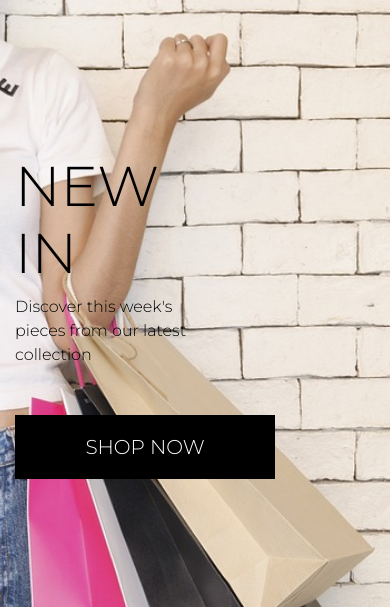
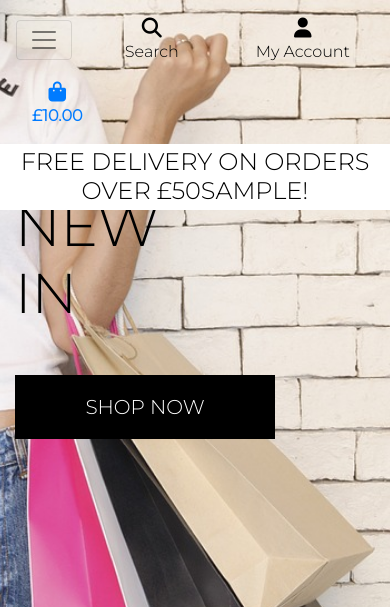
Before and after one commit to marcomoreschi/Milestone-4, a Django app: template home/templates/home/index.html in a window 390 px wide. Shown: the top 607 px of the page. Run offline with Django 3.2, Linux system fonts and the light colour scheme; the template is opened without the code that fills it: most values are stand-ins (such as "Sample title", 1, 10 or a date in 2020); some libraries are stand-ins or nearby versions.

Commit message:
added mobile-header

```diff
--- a/home/templates/home/index.html
+++ b/home/templates/home/index.html
@@ -16,7 +16,6 @@
                 <h1 class="display-4 logo-font text-black">
                     NEW IN
                 </h1>
-                    <p class="text-black">Discover this week's pieces from our latest collection</p>
                 <div class="my-5">
                     <h4>
                         <a href="" class="shop-now-button btn btn-lg rounded-0 text-uppercase py-3">Shop Now</a>
--- a/static/css/base.css
+++ b/static/css/base.css
@@ -56,12 +56,10 @@ body {
     border: 1px solid black !important;
 }
 
-#footer {
+.bg-black {
+    background: #000 !important;
+}
 
-}
-.footer-font {
-    font-family: 'Montserrat', sans-serif;
-}
 /* -------------------------------- Media Queries */
 
 /* Slightly larger container on xl screens */
--- a/templates/base.html
+++ b/templates/base.html
@@ -16,7 +16,7 @@
     {% block corecss %}
         <link rel="stylesheet" href="https://stackpath.bootstrapcdn.com/bootstrap/4.4.1/css/bootstrap.min.css" integrity="sha384-Vkoo8x4CGsO3+Hhxv8T/Q5PaXtkKtu6ug5TOeNV6gBiFeWPGFN9MuhOf23Q9Ifjh" crossorigin="anonymous">
         <link rel="stylesheet" href="https://fonts.googleapis.com/css2?family=Montserrat:wght@300&display=swap" rel="stylesheet">
-        <link rel="stylesheet" href="{% static 'css/base.css' %}"
+        <link rel="stylesheet" href="{% static 'css/base.css' %}">
     {% endblock %}
 
     {% block extra_css %}
@@ -36,7 +36,7 @@
   </head>
  <body>
     <header class="container-fluid fixed-top">
-    <div id="topnav" class="row pt-lg-2 d-none d-lg-flex">
+        <div id="topnav" class="row pt-lg-2 d-none d-lg-flex">
             <div class="col-12 col-lg-4 my-auto py-1 py-lg-0 text-center text-lg-left">
                 <a href="{% url 'home' %}" class="nav-link main-logo-link">
                     <h2 class="logo-font text-black my-0"><strong>Marco</strong>Store</h2>
@@ -95,6 +95,20 @@
                 </ul>
             </div>
         </div>
+        <div class="row">
+                <nav class="navbar navbar-expand-lg navbar-light w-100">
+                    <button class="navbar-toggler" type="button" data-toggle="collapse" data-target="#main-nav" aria-controls="main-nav" aria-expanded="false" aria-label="Toggle navigation">
+                        <span class="navbar-toggler-icon"></span>
+                    </button>
+                    {% include 'includes/mobile-top-header.html' %}
+                    {% include 'includes/main-nav.html' %}
+                </nav>
+        </div>
+        <div id="delivery-banner" class="row text-center">
+            <div class="col bg-white text-black">
+                <h4 class="logo-font my-1">Free delivery on orders over £50{{ free_shipping_threshold }}!</h4>
+            </div>
+        </div>
     </header>
 
     {% if messages %}
--- /dev/null
+++ b/templates/includes/main-nav.html
@@ -0,0 +1,27 @@
+<div class="collapse navbar-collapse" id="main-nav">
+    <ul class="navbar-nav w-auto mx-auto">
+        <li class="nav-item dropdown">
+            <a class="logo-font font-weight-bold nav-link text-black mr-5" href="#" id="all-products-link" data-toggle="dropdown" aria-haspopup="true" aria-expanded="false">
+                All Products
+            </a>
+            <div class="dropdown-menu border-0" aria-labelledby="all-products-link">
+                <a href="" class="dropdown-item">By Price</a>
+                <a href="" class="dropdown-item ">By Rating</a>
+                <a href="" class="dropdown-item ">By Category</a>
+                <a href="" class="dropdown-item">All Products</a>
+            </div>
+        </li>
+
+        <li class="nav-item dropdown">
+            <a class="logo-font font-weight-bold nav-link text-black mr-5" href="#" id="clothing-link" data-toggle="dropdown" aria-haspopup="true" aria-expanded="false">
+                Clothing
+            </a>
+            <div class="dropdown-menu border-0" aria-labelledby="clothing-link">
+                <a href="" class="dropdown-item">Jeans</a>
+                <a href="" class="dropdown-item">Shirts</a>
+                <a href="" class="dropdown-item">Jumper</a>
+                <a href="" class="dropdown-item">All Clothing</a>
+            </div>
+        </li>
+    </ul>
+</div>
--- /dev/null
+++ b/templates/includes/mobile-top-header.html
@@ -0,0 +1,56 @@
+<li class="list-inline-item">
+    <a class="text-black nav-link d-block d-lg-none" href="#" id="mobile-search" data-toggle="dropdown" aria-haspopup="true" aria-expanded="false">
+        <div class="text-center">
+            <div><i class="fas fa-search fa-lg"></i></div>
+            <p class="my-0">Search</p>
+        </div>
+    </a>
+    <div class="dropdown-menu border-0 w-100 p-3 rounded-0 my-0" aria-labelledby="mobile-search">
+        <form class="form" method="GET" action="">
+            <div class="input-group w-100">
+                <input class="form-control border border-black rounded-0" type="text" name="q" placeholder="Search our site">
+                <div class="input-group-append">
+                    <button class="form-control form-control btn btn-black border border-black rounded-0" type="submit">
+                        <span class="icon">
+                            <i class="fas fa-search"></i>
+                        </span>
+                    </button>
+                </div>
+            </div>
+        </form>
+    </div>
+</li>
+<li class="list-inline-item dropdown">
+    <a class="text-black nav-link d-block d-lg-none" href="#" id="user-options" data-toggle="dropdown" aria-haspopup="true" aria-expanded="false">
+        <div class="text-center">
+            <div><i class="fas fa-user fa-lg"></i></div>
+            <p class="my-0">My Account</p>
+        </div>
+    </a>
+    <div class="dropdown-menu border-0" aria-labelledby="user-options">
+        {% if request.user.is_authenticated %}
+            {% if request.user.is_superuser %}
+                <a href="{% url 'account_logout' %}" class="dropdown-item">Product Management</a>
+            {% endif %}
+            <a href="" class="dropdown-item">My Profile</a>
+            <a href="{% url 'account_logout' %}" class="dropdown-item">Logout</a>
+        {% else %}
+            <a href="{% url 'account_signup' %}" class="dropdown-item">Register</a>
+            <a href="{% url 'account_login' %}" class="dropdown-item">Login</a>
+        {% endif %}
+    </div>
+</li>
+<li class="list-inline-item">
+    <a class="{% if grand_total %}text-primary font-weight-bold{% else %}text-black{% endif %} nav-link d-block d-lg-none" href="">
+        <div class="text-center">
+            <div><i class="fas fa-shopping-bag fa-lg"></i></div>
+            <p class="my-0">
+                {% if grand_total %}
+                    £{{ grand_total|floatformat:2 }}
+                {% else %}
+                    £0.00
+                {% endif %}
+            </p>
+        </div>
+    </a>
+</li>
```
